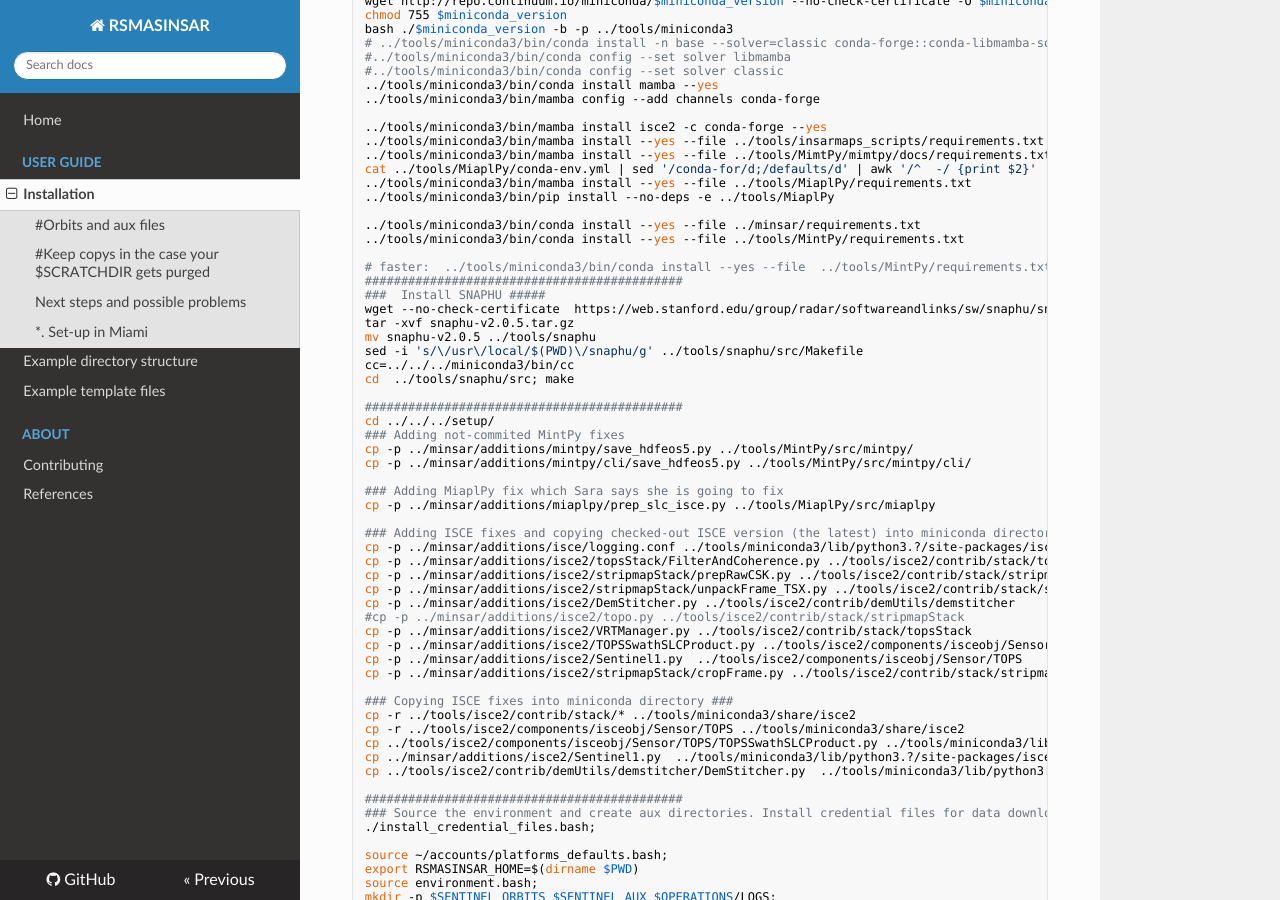
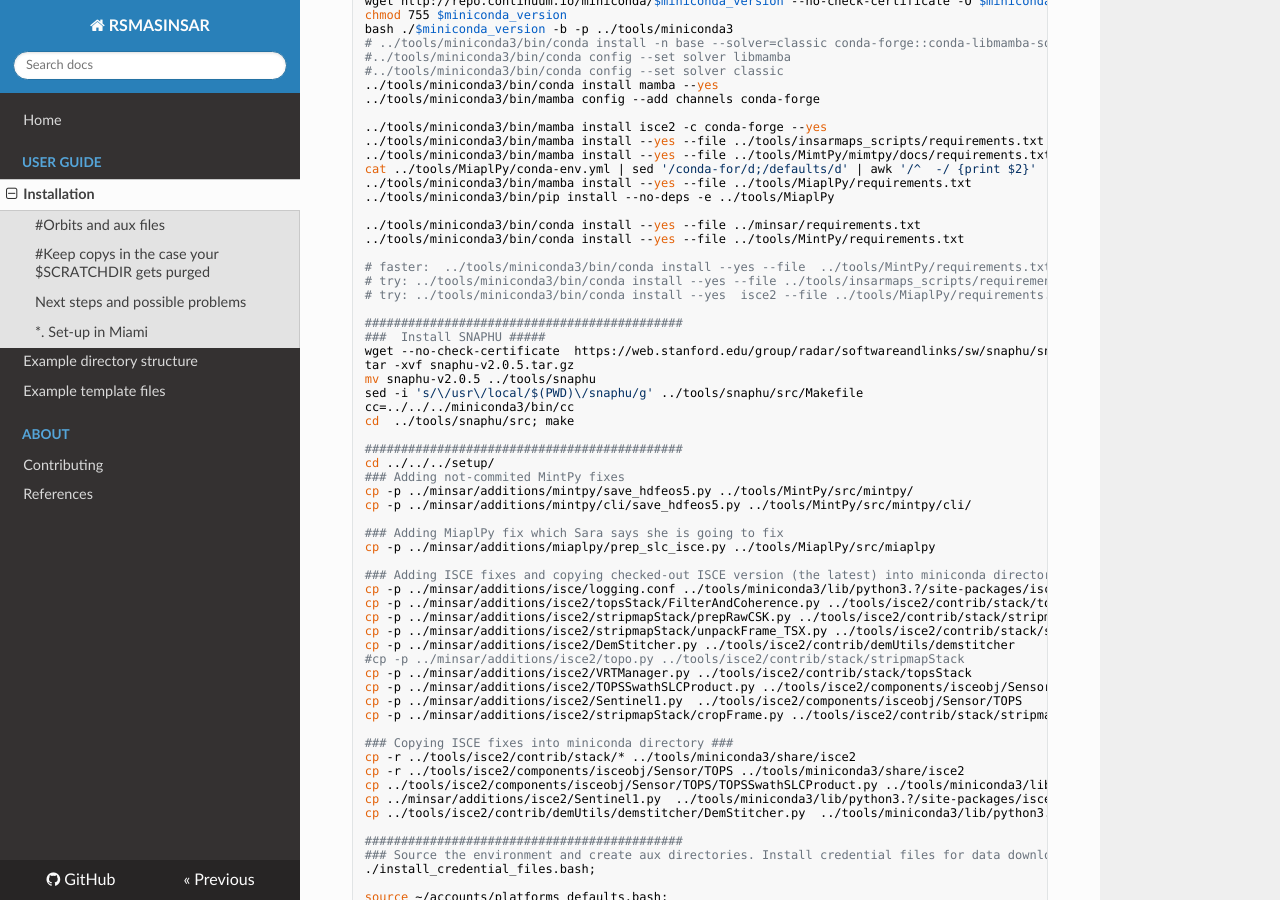
Before and after one commit to geodesymiami/rsmas_insar, an MkDocs documentation site: the page built from docs/installation.md, in a window 1280 px wide and 900 px high, scrolled down 888 px. Built offline with MkDocs 1.6.1, drawn with Linux system fonts in a browser that asks for light colours; nearby versions of some CDN libraries.

Commit message:
Update installation.md

```diff
--- a/docs/installation.md
+++ b/docs/installation.md
@@ -62,7 +62,10 @@ cat ../tools/MiaplPy/conda-env.yml | sed '/conda-for/d;/defaults/d' | awk '/^  -
 ../tools/miniconda3/bin/conda install --yes --file ../minsar/requirements.txt
 ../tools/miniconda3/bin/conda install --yes --file ../tools/MintPy/requirements.txt
 
-# faster:  ../tools/miniconda3/bin/conda install --yes --file  ../tools/MintPy/requirements.txt  isce2 -c conda-forge (but needs the memory of a node)
+# faster:  ../tools/miniconda3/bin/conda install --yes --file  ../tools/MintPy/requirements.txt  isce2 -c conda-forge # (but needs the memory of a node)
+# try: ../tools/miniconda3/bin/conda install --yes --file ../tools/insarmaps_scripts/requirements.txt --file ../tools/MimtPy/mimtpy/docs/requirements.txt --file ../minsar/requirements.txt
+# try: ../tools/miniconda3/bin/conda install --yes  isce2 --file ../tools/MiaplPy/requirements.txt  --file ../tools/MintPy/requirements.txt
+
 ############################################
 ###  Install SNAPHU #####
 wget --no-check-certificate  https://web.stanford.edu/group/radar/softwareandlinks/sw/snaphu/snaphu-v2.0.5.tar.gz
```
